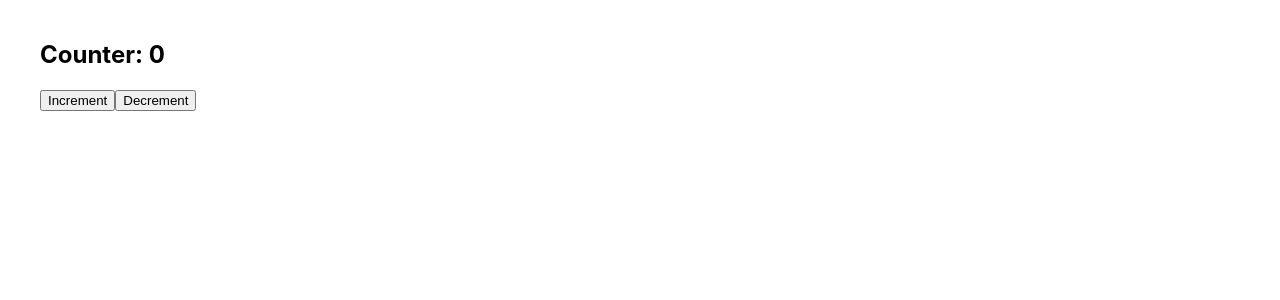
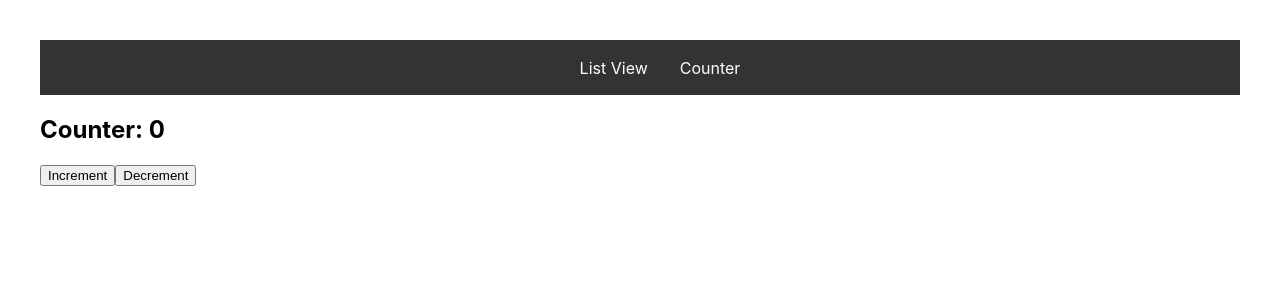
Before and after one commit to suleman-cronj/assignment1, a React (Create React App) app: page /counter in a window 1280 px wide. Shown: the top 300 px of the page. Built offline with nearby package versions, Linux system fonts and the light colour scheme.

Commit message:
Navbar added

```diff
--- a/src/App/App.tsx
+++ b/src/App/App.tsx
@@ -1,20 +1,22 @@
 import React from "react";
 import Counter from "../Pages/Counter";
 import ListView from "../Pages/ListView";
+import NavBar from "../Components/NavigationBar/NavBar";
 import { Routes, Route, BrowserRouter } from "react-router-dom";
 import "./App.css";
 
 function App() {
   return (
-    <div className="App">
-      <BrowserRouter>
+    <BrowserRouter>
+      <div className="App">
+        <NavBar />
         <Routes>
           <Route path="counter" element={<Counter />} />
           <Route path="listview" element={<ListView />} />
           {/* <Route path="*" element={<NotFound />} /> */}
         </Routes>
-      </BrowserRouter>
-    </div>
+      </div>
+    </BrowserRouter>
   );
 }
 
--- /dev/null
+++ b/src/Components/NavigationBar/NavBar/index.css
@@ -0,0 +1,24 @@
+.nav-bar {
+  background-color: #333;
+  color: white;
+  padding: 0.1rem;
+}
+
+.nav-list {
+  list-style: none;
+  display: flex;
+  justify-content: center;
+}
+
+.nav-item {
+  margin: 0 1rem;
+}
+
+.nav-link {
+  text-decoration: none;
+  color: white;
+}
+
+.nav-link:hover {
+  text-decoration: underline;
+}
--- /dev/null
+++ b/src/Components/NavigationBar/NavBar/index.tsx
@@ -0,0 +1,24 @@
+import React from "react";
+import { Link } from "react-router-dom";
+import "./index.css";
+
+const NavBar = () => {
+  return (
+    <nav className="nav-bar">
+      <ul className="nav-list">
+        <li className="nav-item">
+          <Link to="/listview" className="nav-link">
+            List View
+          </Link>
+        </li>
+        <li className="nav-item">
+          <Link to="/counter" className="nav-link">
+            Counter
+          </Link>
+        </li>
+      </ul>
+    </nav>
+  );
+};
+
+export default NavBar;
```
